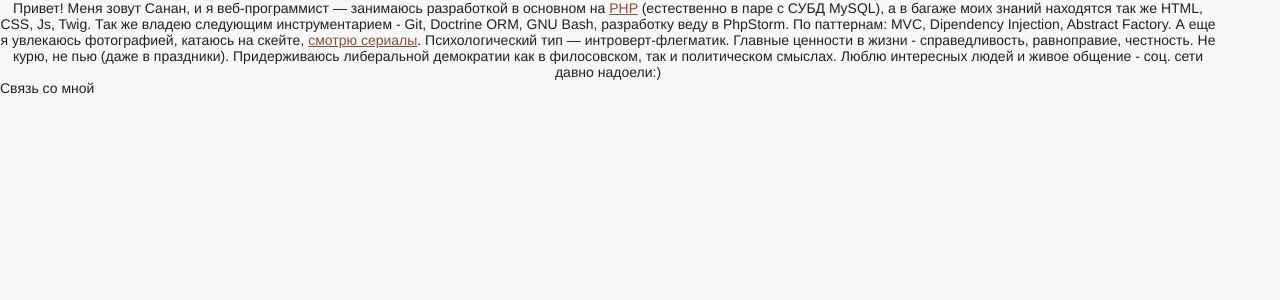
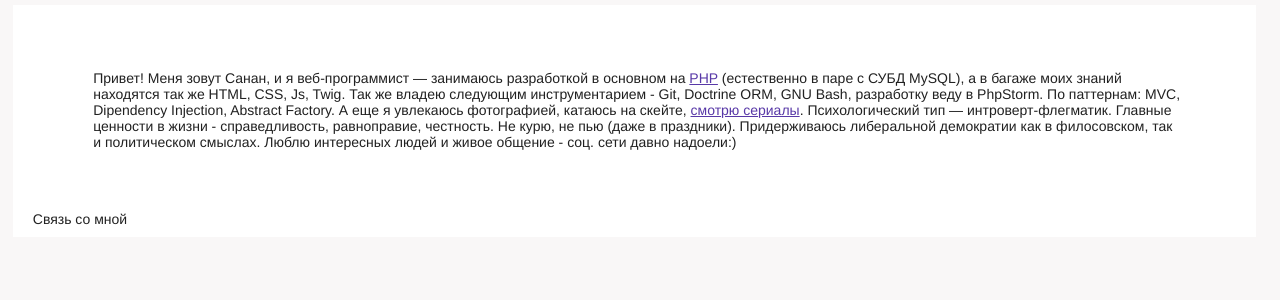
Before and after one commit to sbdevelopment/sananbozkurt.github.io, a PHP site: page / in a window 1280 px wide. Shown: the top 300 px of the page. Run offline with PHP 8.4, Linux system fonts and the light colour scheme; some libraries are stand-ins or nearby versions.

Commit message:
обновлены стили

```diff
--- a/content/css/index.css
+++ b/content/css/index.css
@@ -1,5 +1,6 @@
 body{
-    padding:0px 0px;margin:0px 0px;
+    padding: 0px;
+    margin: 0px;
     font-family: Helvetica,Verdana;
     background:#f9f7f7;
     font-size: 12px;
@@ -7,14 +8,21 @@ body{
     width:100%;
     overflow:hidden;
 }
-div {
+#about-me {
     display: block;
     float: left;
+    padding: 5%;
 }
 .page {
-    width: 95%;
+    width: 94.4%;
     color:#212121;
     font-size: 14px;
+    background: #fff;
+    margin: 5px 1%;
+    text-align: left;
+    padding: 5px 15px 10px 20px;
+    display: block;
+    float: left;
 }
 #hello-massage {
     width: 100%;
@@ -56,5 +64,5 @@ div {
     font-family:Tahoma, Sans !important;
 }
 a {
-    color: #85523a;
+    color: #5838a7;
 }
```
